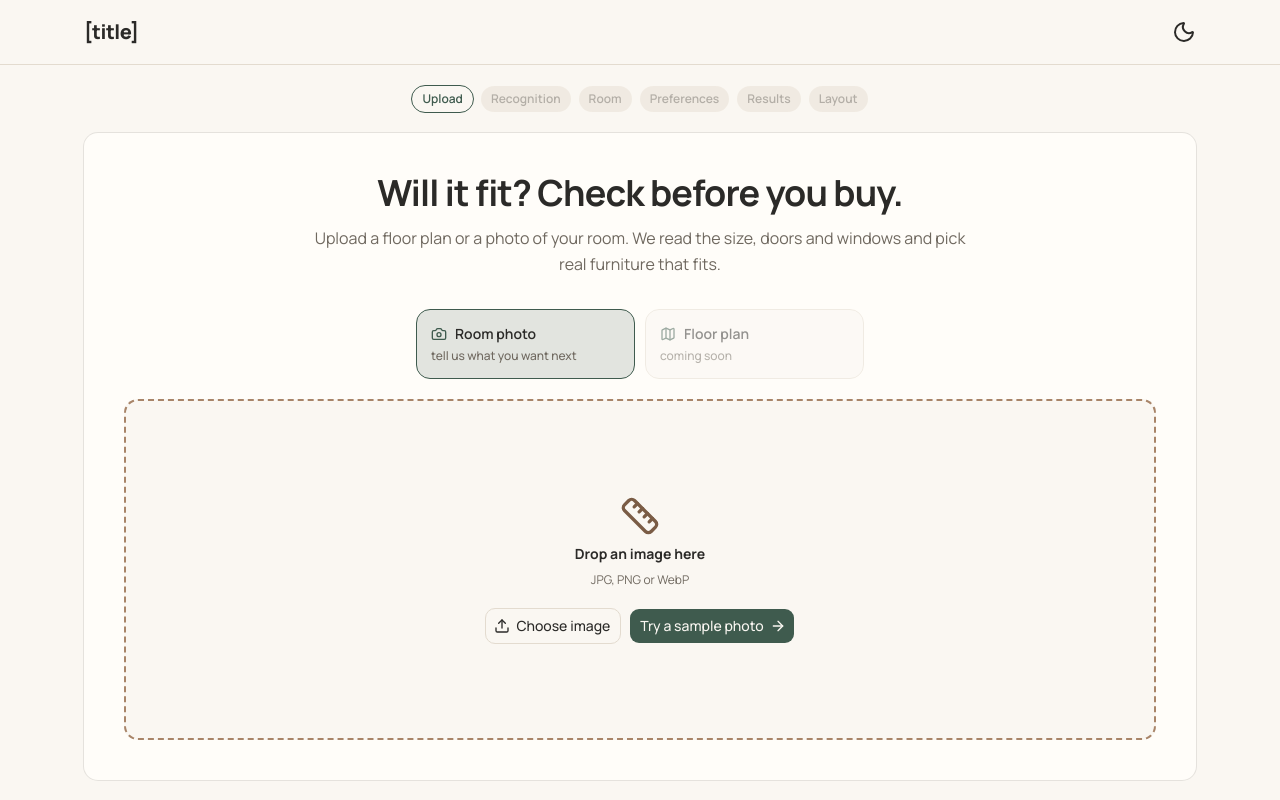
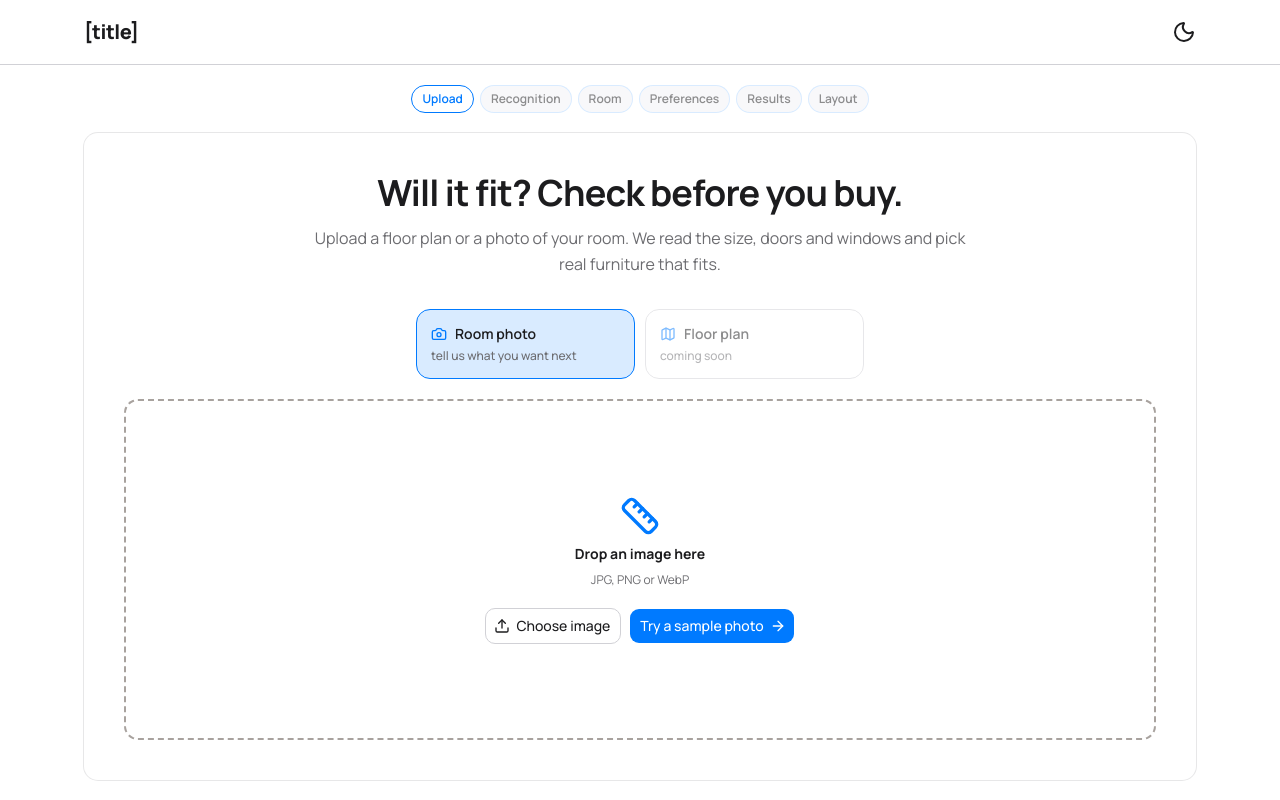
Before and after one commit to seven-team-hackathon/seven-team-web, a Next.js app: page / in a window 1280 px wide. Built offline with nearby package versions, Linux system fonts and the light colour scheme.

Commit message:
feat: update colors
Signed-off-by: Andrii Ilchuk <andrii.ilchuk@plvision.eu>

```diff
--- a/app/globals.css
+++ b/app/globals.css
@@ -59,92 +59,125 @@
 }
 
 :root {
-  --background: oklch(0.977 0.007 80.7);
-  --foreground: oklch(0.285 0.004 84.6);
-  --card: oklch(0.994 0.006 84.6);
-  --card-foreground: oklch(0.285 0.004 84.6);
-  --popover: oklch(0.994 0.006 84.6);
-  --popover-foreground: oklch(0.285 0.004 84.6);
-  --primary: oklch(0.445 0.04 164.3);
-  --primary-foreground: oklch(0.977 0.007 80.7);
-  --secondary: oklch(0.908 0.019 75.3);
-  --secondary-foreground: oklch(0.285 0.004 84.6);
-  --muted: oklch(0.942 0.014 78.3);
-  --muted-foreground: oklch(0.521 0.016 74.3);
-  --accent: oklch(0.931 0.017 76.1);
-  --accent-foreground: oklch(0.285 0.004 84.6);
-  --destructive: oklch(0.501 0.178 28.7);
-  --border: oklch(0.894 0.018 78.2);
-  --input: oklch(0.894 0.018 78.2);
-  --ring: oklch(0.445 0.04 164.3);
-  --terracotta: oklch(0.579 0.129 41.3);
-  --terracotta-foreground: oklch(1 0 0);
-  --wood: oklch(0.5 0.052 58.7);
-  --wood-foreground: oklch(0.977 0.007 80.7);
-  --wood-soft: oklch(0.641 0.06 59.3);
-  --plant: oklch(0.727 0.044 161.2);
-  --success: oklch(0.536 0.079 146.5);
-  --success-foreground: oklch(1 0 0);
-  --warning: oklch(0.751 0.13 79.8);
-  --warning-foreground: oklch(0.285 0.004 84.6);
-  --chart-1: oklch(0.445 0.04 164.3);
-  --chart-2: oklch(0.579 0.129 41.3);
-  --chart-3: oklch(0.5 0.052 58.7);
-  --chart-4: oklch(0.751 0.13 79.8);
-  --chart-5: oklch(0.727 0.044 161.2);
+  --bg: #F2F2F7;
+  --surface: #FFFFFF;
+  --muted: #F2F2F7;
+  --border: #D1D1D6;
+  --foreground: #1C1C1E;
+  --muted-foreground: #6C6C70;
+
+  --primary: #007AFF;
+  --primary-hover: #0066D6;
+  --on-primary: #FFFFFF;
+  --primary-soft: #E5F1FF;
+
+  --accent: #FF9500;
+  --on-accent: #1C1C1E;
+
+  --success: #34C759;
+  --warning: #FFCC00;
+  --destructive: #FF3B30;
+  --on-error: #FFFFFF;
+  --ring: #007AFF;
+
+  --card: #FFFFFF;
+  --card-foreground: #1C1C1E;
+  --popover: #FFFFFF;
+  --popover-foreground: #1C1C1E;
+  --primary-foreground: #FFFFFF;
+  --secondary: #007AFF;
+  --secondary-foreground: #FFFFFF;
+  --accent-foreground: #1C1C1E;
+  --input: #D1D1D6;
+
   --radius: 0.625rem;
-  --sidebar: oklch(0.942 0.014 78.3);
-  --sidebar-foreground: oklch(0.285 0.004 84.6);
-  --sidebar-primary: oklch(0.445 0.04 164.3);
-  --sidebar-primary-foreground: oklch(0.977 0.007 80.7);
-  --sidebar-accent: oklch(0.931 0.017 76.1);
-  --sidebar-accent-foreground: oklch(0.285 0.004 84.6);
-  --sidebar-border: oklch(0.894 0.018 78.2);
-  --sidebar-ring: oklch(0.445 0.04 164.3);
+  --sidebar: #F2F2F7;
+  --sidebar-foreground: #1C1C1E;
+  --sidebar-primary: #007AFF;
+  --sidebar-primary-foreground: #FFFFFF;
+  --sidebar-accent: #FF9500;
+  --sidebar-accent-foreground: #1C1C1E;
+  --sidebar-border: #D1D1D6;
+  --sidebar-ring: #007AFF;
+
+  --chart-1: #007AFF;
+  --chart-2: #FF9500;
+  --chart-3: #34C759;
+  --chart-4: #FFCC00;
+  --chart-5: #FF3B30;
+
+  --terracotta: #FF9500;
+  --terracotta-foreground: #1C1C1E;
+  --wood: #007AFF;
+  --wood-foreground: #FFFFFF;
+  --wood-soft: #A8A29E;
+  --plant: #34C759;
+
+  --success-foreground: #FFFFFF;
+  --warning-foreground: #000000;
+
+  --shadow-card: 0 1px 3px rgba(0,0,0,.06), 0 8px 24px rgba(0,0,0,.05);
+  --font: -apple-system, BlinkMacSystemFont, "SF Pro Text", Inter, system-ui, sans-serif;
 }
 
 .dark {
-  --background: oklch(0.228 0.005 67.6);
-  --foreground: oklch(0.951 0.011 76.6);
-  --card: oklch(0.275 0.007 67.5);
-  --card-foreground: oklch(0.951 0.011 76.6);
-  --popover: oklch(0.275 0.007 67.5);
-  --popover-foreground: oklch(0.951 0.011 76.6);
-  --primary: oklch(0.727 0.044 161.2);
-  --primary-foreground: oklch(0.228 0.005 67.6);
-  --secondary: oklch(0.288 0.009 67.4);
-  --secondary-foreground: oklch(0.951 0.011 76.6);
-  --muted: oklch(0.288 0.009 67.4);
-  --muted-foreground: oklch(0.693 0.018 76.1);
-  --accent: oklch(0.312 0.01 73.5);
-  --accent-foreground: oklch(0.951 0.011 76.6);
-  --destructive: oklch(0.666 0.159 25.9);
-  --border: oklch(0.332 0.011 67.4);
-  --input: oklch(0.332 0.011 67.4);
-  --ring: oklch(0.727 0.044 161.2);
-  --terracotta: oklch(0.716 0.117 43.2);
-  --terracotta-foreground: oklch(0.228 0.005 67.6);
-  --wood: oklch(0.659 0.066 61.5);
-  --wood-foreground: oklch(0.228 0.005 67.6);
-  --wood-soft: oklch(0.554 0.056 58.4);
-  --plant: oklch(0.566 0.046 162.1);
-  --success: oklch(0.71 0.083 146.7);
-  --success-foreground: oklch(0.228 0.005 67.6);
-  --warning: oklch(0.807 0.124 84.4);
-  --warning-foreground: oklch(0.228 0.005 67.6);
-  --chart-1: oklch(0.727 0.044 161.2);
-  --chart-2: oklch(0.716 0.117 43.2);
-  --chart-3: oklch(0.659 0.066 61.5);
-  --chart-4: oklch(0.807 0.124 84.4);
-  --chart-5: oklch(0.71 0.083 146.7);
-  --sidebar: oklch(0.275 0.007 67.5);
-  --sidebar-foreground: oklch(0.951 0.011 76.6);
-  --sidebar-primary: oklch(0.727 0.044 161.2);
-  --sidebar-primary-foreground: oklch(0.228 0.005 67.6);
-  --sidebar-accent: oklch(0.312 0.01 73.5);
-  --sidebar-accent-foreground: oklch(0.951 0.011 76.6);
-  --sidebar-border: oklch(0.332 0.011 67.4);
-  --sidebar-ring: oklch(0.727 0.044 161.2);
+  --bg: #000000;
+  --surface: #1C1C1E;
+  --muted: #2C2C2E;
+  --border: #38383A;
+  --foreground: #FFFFFF;
+  --muted-foreground: #AEAEB2;
+
+  --primary: #0A84FF;
+  --primary-hover: #409CFF;
+  --on-primary: #FFFFFF;
+  --primary-soft: #0F2A4A;
+
+  --accent: #FF9F0A;
+  --on-accent: #1C1C1E;
+
+  --success: #30D158;
+  --warning: #FFD60A;
+  --destructive: #FF453A;
+  --on-error: #1C1C1E;
+  --ring: #0A84FF;
+
+  --card: #1C1C1E;
+  --card-foreground: #FFFFFF;
+  --popover: #1C1C1E;
+  --popover-foreground: #FFFFFF;
+  --primary-foreground: #FFFFFF;
+  --secondary: #0A84FF;
+  --secondary-foreground: #FFFFFF;
+  --accent-foreground: #1C1C1E;
+  --input: #38383A;
+
+  --sidebar: #1C1C1E;
+  --sidebar-foreground: #FFFFFF;
+  --sidebar-primary: #0A84FF;
+  --sidebar-primary-foreground: #FFFFFF;
+  --sidebar-accent: #FF9F0A;
+  --sidebar-accent-foreground: #1C1C1E;
+  --sidebar-border: #38383A;
+  --sidebar-ring: #0A84FF;
+
+  --chart-1: #0A84FF;
+  --chart-2: #FF9F0A;
+  --chart-3: #30D158;
+  --chart-4: #FFD60A;
+  --chart-5: #FF453A;
+
+  --terracotta: #FF9F0A;
+  --terracotta-foreground: #1C1C1E;
+  --wood: #0A84FF;
+  --wood-foreground: #FFFFFF;
+  --wood-soft: #408AFF;
+  --plant: #30D158;
+
+  --success-foreground: #000000;
+  --warning-foreground: #000000;
+
+  --shadow-card: none;
 }
 
 @layer base {
--- a/components/planner/flow-steps.tsx
+++ b/components/planner/flow-steps.tsx
@@ -116,7 +116,7 @@ export function FlowSteps({ currentStep, furthestStep, skippedSteps, onStepSelec
                 disabled={!isSelectable && !isCurrent}
                 onClick={() => isSelectable && onStepSelect(step.id)}
                 className={cn(
-                  "rounded-full border border-transparent text-xs font-semibold text-muted-foreground hover:text-foreground",
+                  "rounded-full border border-primary/30 bg-muted text-xs font-semibold text-foreground hover:bg-muted hover:text-foreground",
                   isCurrent && "border-primary bg-transparent text-primary hover:bg-transparent hover:text-primary",
                 )}
               >
```
